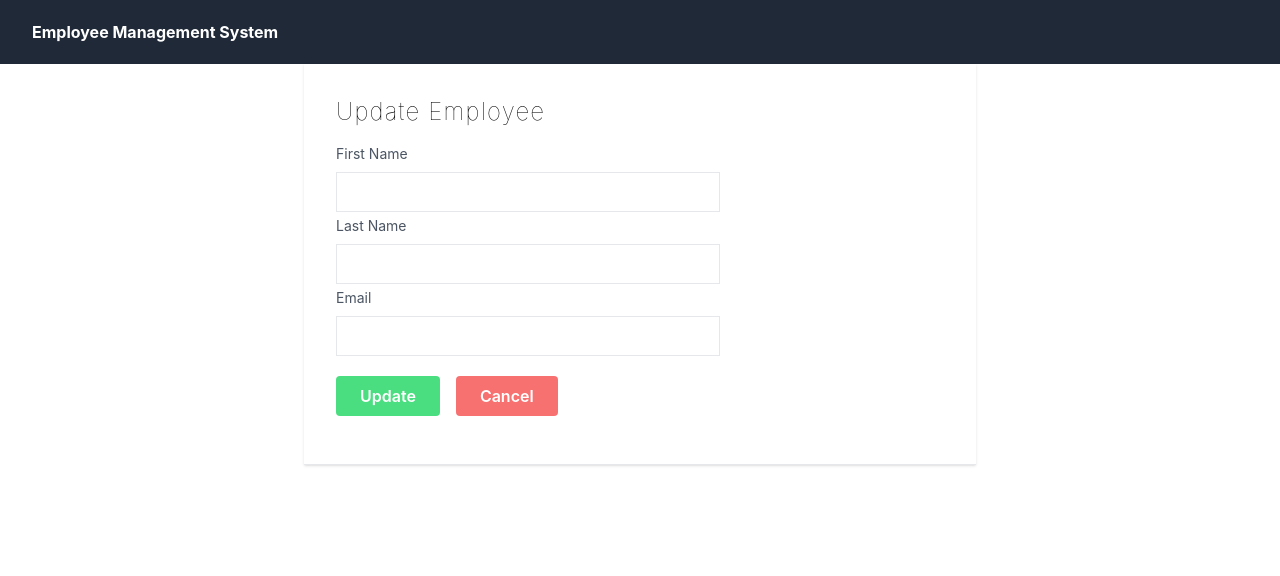
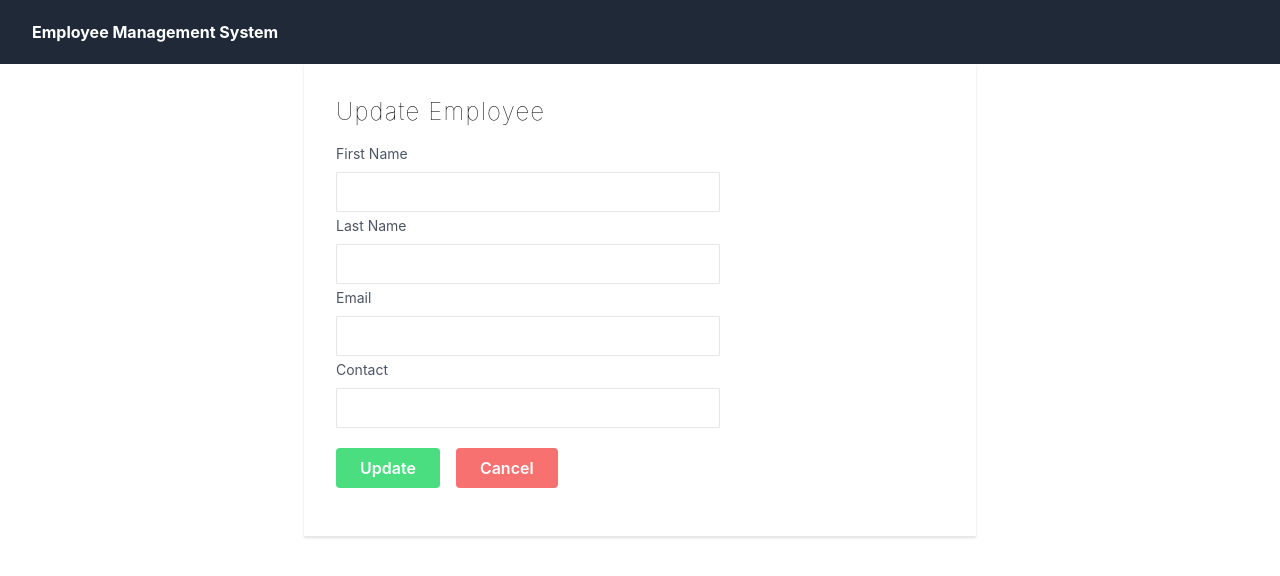
Before and after one commit to GithHub-Vedant/EmployeeManagementSystem-ReactJs-Springboot, a React (Create React App) app in the folder employee-management-system-ui/: page /editEmployee/1 in a window 1280 px wide. Shown: the top 576 px of the page. Built offline with nearby package versions, Linux system fonts and the light colour scheme; no server answers.

Commit message:
Update UpdateEmployee.js

```diff
--- a/employee-management-system-ui/src/components/UpdateEmployee.js
+++ b/employee-management-system-ui/src/components/UpdateEmployee.js
@@ -10,6 +10,7 @@
     firstName: "",
     lastName: "",
     emailId: "",
+    contact: "",
   });
 
   const handleChange = (e) => {
@@ -80,6 +81,17 @@
             onChange={(e) => handleChange(e)}
             className="h-10 w-96 border mt-2 px-2 py-2"></input>
         </div>
+        <div className="items-center justify-center h-14 w-full my-4">
+          <label className="block text-gray-600 text-sm font-normal">
+            Contact
+          </label>
+          <input
+            type="text"
+            name="contact"
+            value={employee.contact}
+            onChange={(e) => handleChange(e)}
+            className="h-10 w-96 border mt-2 px-2 py-2"></input>
+        </div>
 
         <div className="items-center justify-center h-14 w-full my-4 space-x-4 pt-4">
           <button
```
